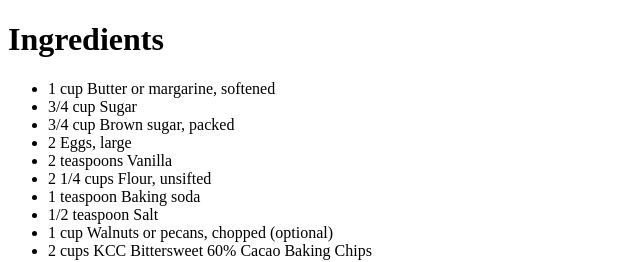
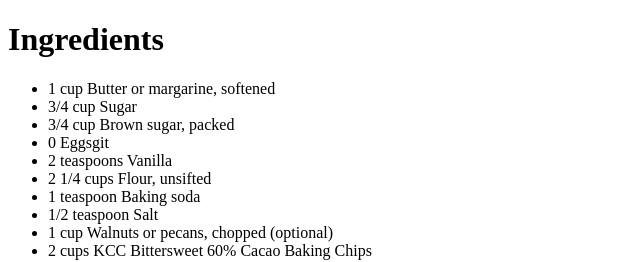
Before and after one commit to adi-hyf/Git-Learning-Kevin, a plain HTML site: page secret recipe.htm in a window 1280 px wide. Shown: the top 262 px of the page, 0-640 px from the left. Drawn offline with Linux system fonts and the light colour scheme.

Commit message:
Changed eggs to 0 and made th recipe eggless

```diff
--- a/secret recipe.htm
+++ b/secret recipe.htm
@@ -1,5 +1,6 @@
 <!DOCTYPE html>
 <html>
+
     <body>
 
         <h1>Ingredients</h1>
@@ -7,7 +8,7 @@
             <li>1 cup Butter or margarine, softened</li>
             <li>3/4 cup Sugar</li>
             <li>3/4 cup Brown sugar, packed</li>
-<li>2 Eggs, large</li>
+            <li>0 Eggsgit </li>
             <li>2 teaspoons Vanilla</li>
             <li>2 1/4 cups Flour, unsifted</li>
             <li>1 teaspoon Baking soda</li>
@@ -19,7 +20,8 @@
         <ul>
             <li>Heat oven to 500ºF.</li>
             <li>Stir flour with baking soda and salt; set aside.</li>
-<li>In large mixing bowl, beat butter with sugar, and brown sugar at medium speed until creamy and lightened in color.</li>
+            <li>In large mixing bowl, beat butter with sugar, and brown sugar at medium speed until creamy and lightened
+                in color.</li>
             <li>Add eggs and vanilla, one at a time. Mix on low speed until incorporated.</li>
             <li>Gradually blend dry mixture into creamed mixture. Stir in nuts and chocolate chips.</li>
             <li>Drop by tablespoon onto ungreased cookie sheets.</li>
@@ -28,4 +30,5 @@
         </ul>
 
     </body>
+
 </html>
```
Lines whose indentation alone changed are shown as unchanged.
